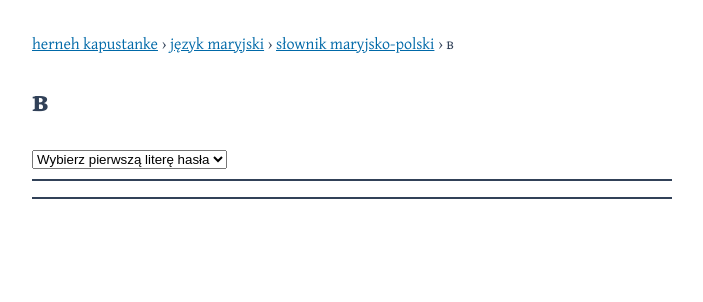
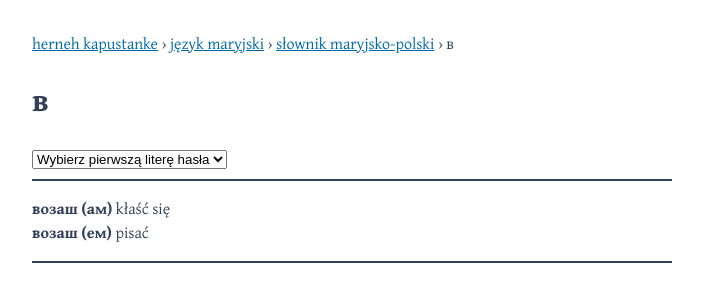
Before and after one commit to pt-11/herneh, a plain HTML site: page mhr-s/в.html in a window 1280 px wide. Shown: the whole page, without its empty margins (288-991 px from the left). Drawn offline with Linux system fonts and the light colour scheme.

Commit message:
Update в.html

```diff
--- a/mhr-s/в.html
+++ b/mhr-s/в.html
@@ -25,6 +25,8 @@
 <hr>
 
 <div class="wys">
+<p><b>возаш (ам)</b> kłaść się</p>
+<p><b>возаш (ем)</b> pisać</p>
 </div>
 
 <hr>
```
